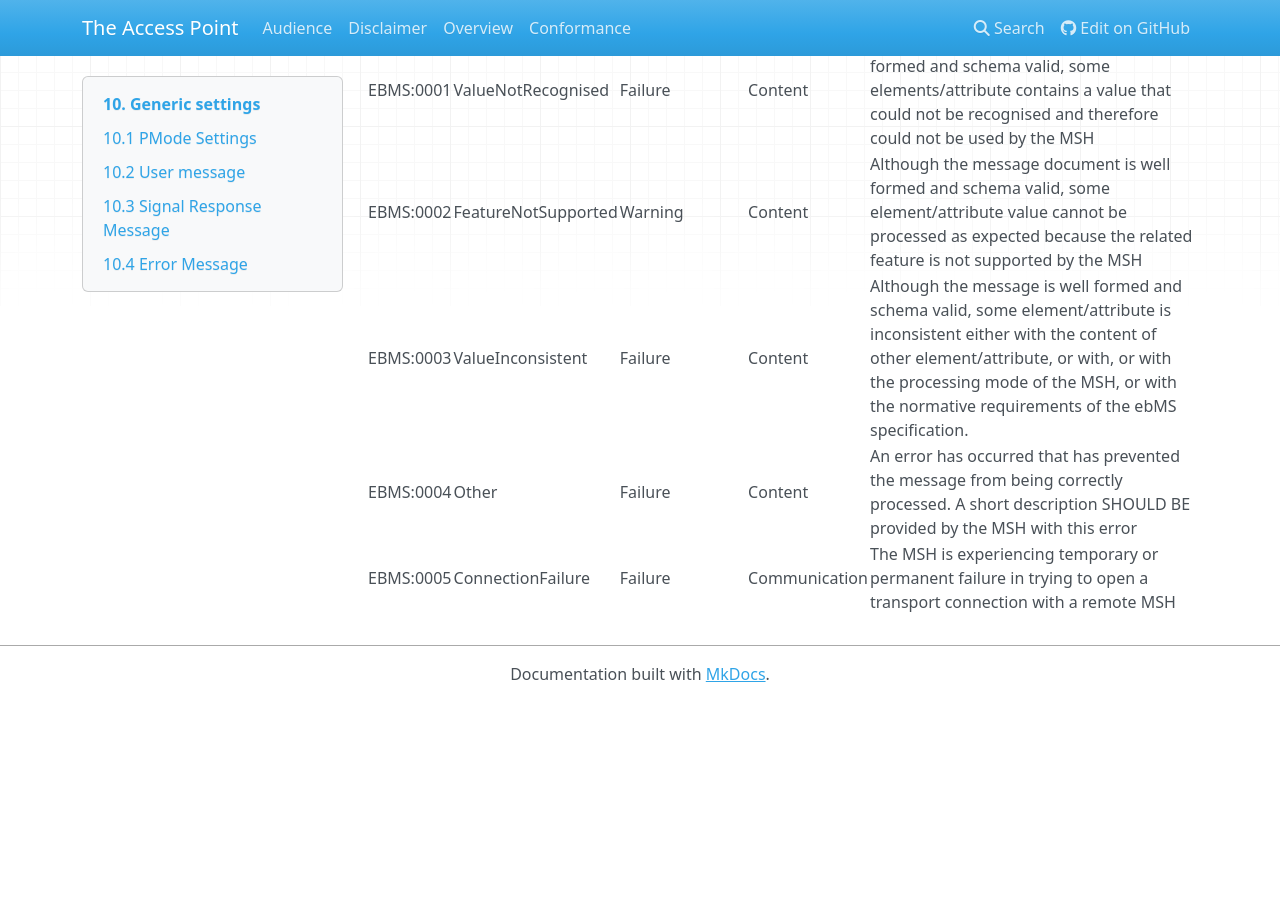
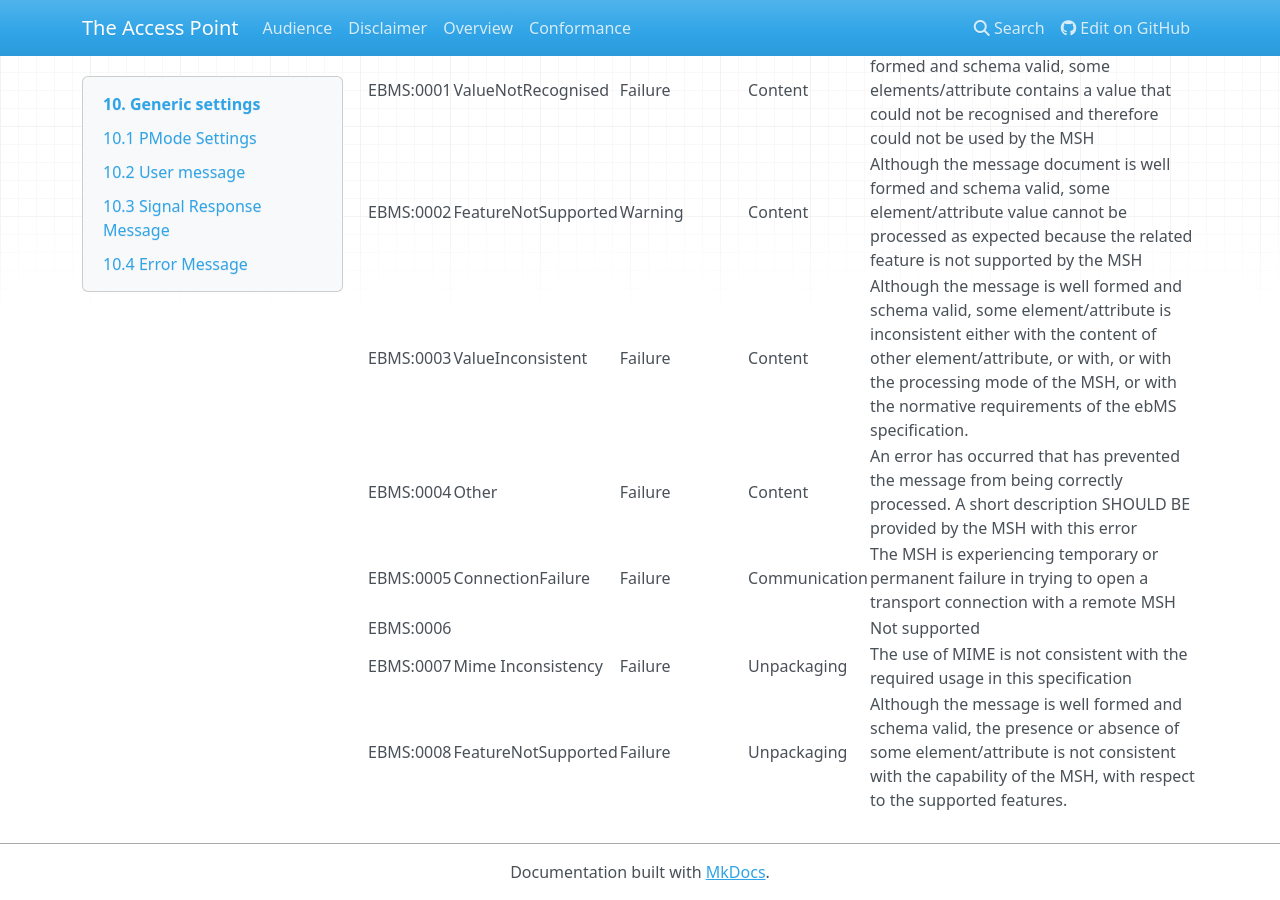
Before and after one commit to Digital-Business-Council/Access-Point, an MkDocs documentation site: the page built from docs/generic-settings.md, in a window 1280 px wide and 900 px high, scrolled down 2460 px. Built offline with MkDocs 1.6.1, drawn with Linux system fonts in a browser that asks for light colours; nearby versions of some CDN libraries; old or Windows-style settings are respelled for this version of MkDocs; before the commit the page ends 3162 px from its top, so only the background shows below that.

Commit message:
Update generic-settings.md

```diff
--- a/docs/generic-settings.md
+++ b/docs/generic-settings.md
@@ -82,3 +82,6 @@ EBMS:0002 | FeatureNotSupported | Warning | Content | Although the message docum
 EBMS:0003 | ValueInconsistent | Failure | Content | Although the message is well formed and schema valid, some element/attribute is inconsistent either with the content of other element/attribute, or with, or with the processing mode of the MSH, or with the normative requirements of the ebMS specification. |
 EBMS:0004 | Other | Failure | Content | An error has occurred that has prevented the message from being correctly processed. A short description SHOULD BE provided by the MSH with this error |
 EBMS:0005 | ConnectionFailure | Failure | Communication | The MSH is experiencing temporary or permanent failure in trying to open a transport connection with a remote MSH |
+EBMS:0006 | | | |Not supported |
+EBMS:0007 | Mime Inconsistency |Failure  | Unpackaging | The use of MIME is not consistent with the required usage in this specification |
+EBMS:0008  | FeatureNotSupported | Failure | Unpackaging | Although the message is well formed and schema valid, the presence or absence of some element/attribute is not consistent with the capability of the MSH, with respect to the supported features. |
```
